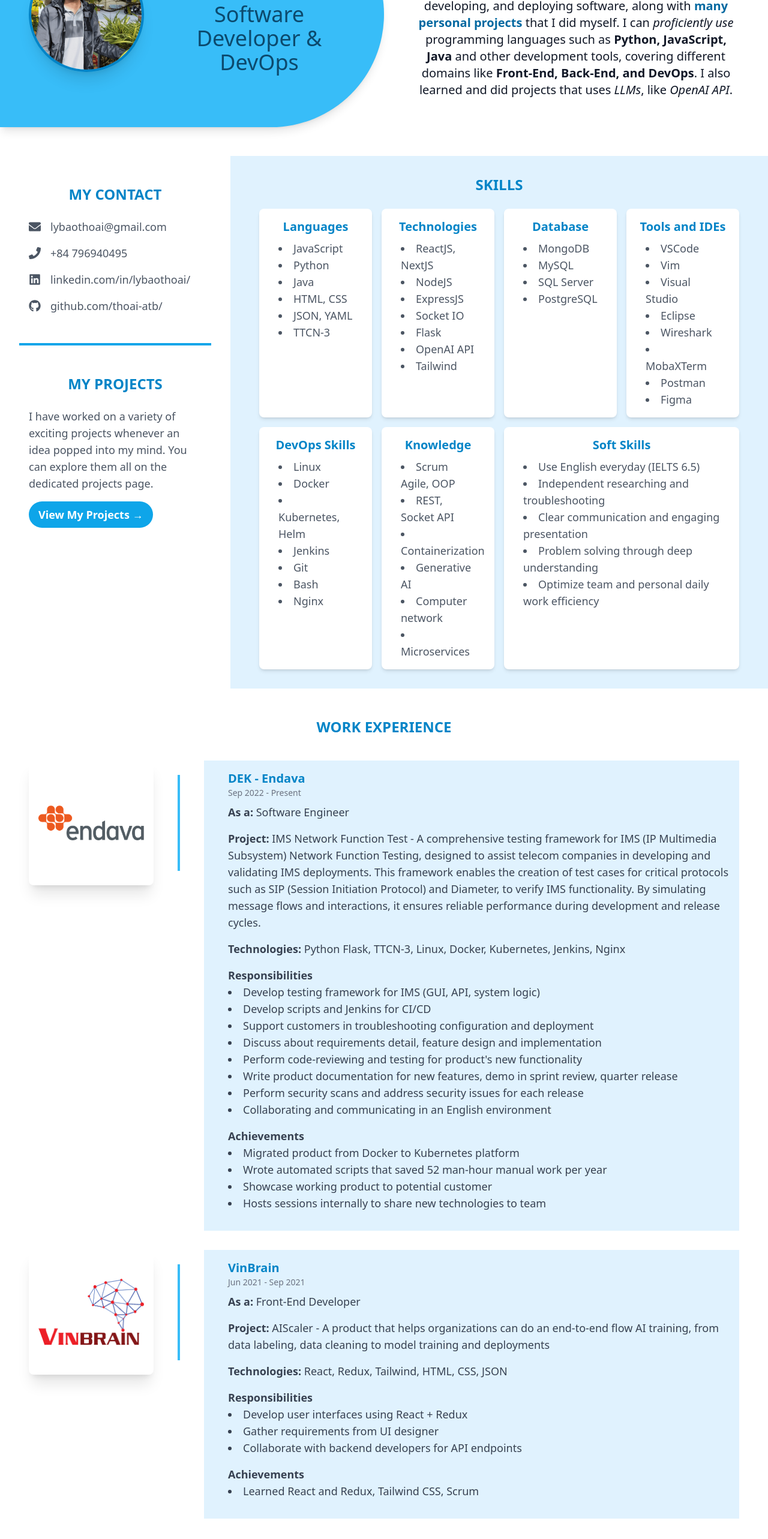
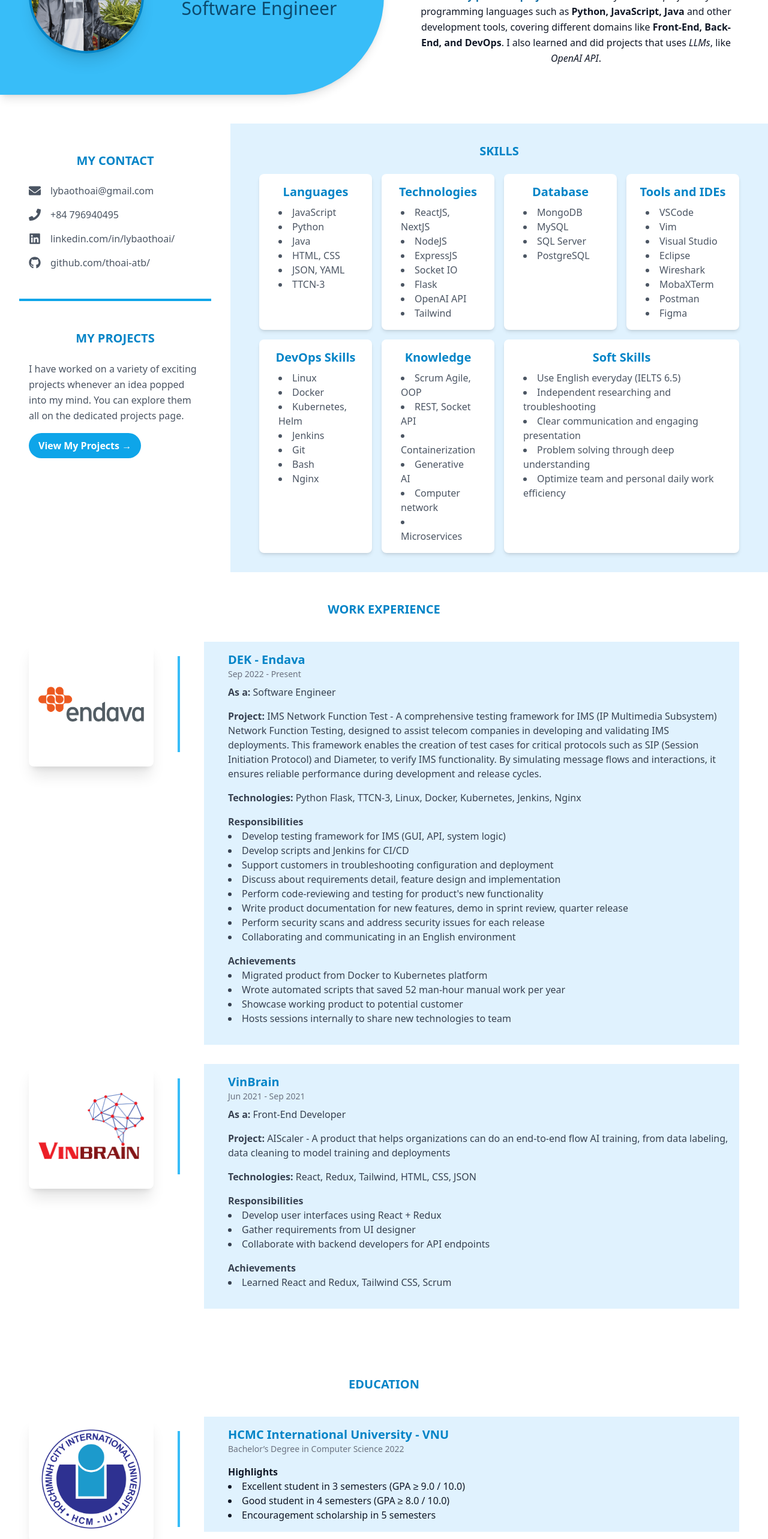
Before and after one commit to thoai-atb/about-me, a Next.js app: page / in a window 1280 px wide. Shown: the part 220-2786 px from the top of the page at 60% size. Built offline with nearby package versions, Linux system fonts and the light colour scheme.

Commit message:
Responsive for medium laptop

```diff
--- a/app/components/ContactSection.tsx
+++ b/app/components/ContactSection.tsx
@@ -2,7 +2,7 @@ import { FaGithub, FaLinkedin, FaEnvelope, FaPhone } from "react-icons/fa";
 
 const ContactSection = () => {
   return (
-    <div className="flex flex-col text-base md:text-lg items-start space-y-4">
+    <div className="flex flex-col text-base items-start space-y-4">
       {/* Email */}
       <a
         href="mailto:lybaothoai@gmail.com"
--- a/app/components/Navigation.tsx
+++ b/app/components/Navigation.tsx
@@ -14,7 +14,7 @@ export default function Navigation() {
           <Link
             key={item.name}
             href={item.href}
-            className={`text-xs md:text-base uppercase font-semibold text-black ${item.theme} cursor-pointer transition-colors duration-300`}
+            className={`text-xs uppercase font-semibold text-black ${item.theme} cursor-pointer transition-colors duration-300`}
           >
             {item.name}
           </Link>
--- a/app/components/Section.tsx
+++ b/app/components/Section.tsx
@@ -15,8 +15,8 @@ const Section: React.FC<SectionProps> = ({
 }) => {
   return (
     <section className={`px-4 md:px-12 py-12 ${className} text-center animate-in fade-in-0 duration-1000`}>
-      <h2 className={`text-2xl font-bold uppercase text-primary-600`}>{title}</h2>
-      <div className={`mt-6 text-base md:text-2xl ${contentClassName} leading-relaxed`}>{children}</div>
+      <h2 className={`text-xl font-bold uppercase text-primary-600`}>{title}</h2>
+      <div className={`mt-6 text-base ${contentClassName} leading-relaxed`}>{children}</div>
     </section>
   );
 };
--- a/app/components/SkillCell.tsx
+++ b/app/components/SkillCell.tsx
@@ -12,7 +12,7 @@ const SkillCell: React.FC<SkillCellProps> = ({ title, skills, className }) => {
       <h3 className="text-xl font-semibold text-primary-600 mb-2 md:hover:text-primary-500 transition-colors duration-300">
         {title}
       </h3>
-      <ul className="px-4 text-left text-base md:text-lg list-disc list-inside text-gray-600">
+      <ul className="px-4 text-left text-base list-disc list-inside text-gray-600">
         {skills.map((skill, index) => (
           <li
             key={index}
--- a/app/components/WorkSection.tsx
+++ b/app/components/WorkSection.tsx
@@ -65,19 +65,19 @@ const WorkSection: React.FC = () => {
               {work.companyName}
             </h3>
             <div className="text-sm text-gray-500 mb-2">{work.period}</div>
-            <div className="text-gray-700 mb-4 text-base md:text-lg">
+            <div className="text-gray-700 mb-4 text-base">
               <strong>As a: </strong>
               {work.jobTitle}
             </div>
-            <div className="text-gray-700 mb-4 text-base md:text-lg">
+            <div className="text-gray-700 mb-4 text-base">
               <strong>Project: </strong>
               {work.project} - {work.projectDescription}
             </div>
-            <div className="text-gray-700 mb-4 text-base md:text-lg">
+            <div className="text-gray-700 mb-4 text-base">
               <strong>Technologies: </strong>
               {work.technologies}
             </div>
-            <div className="text-gray-700 mb-4 text-base md:text-lg">
+            <div className="text-gray-700 mb-4 text-base">
               <strong>Responsibilities</strong>
               <ul className="list-disc list-inside">
                 {work.responsibilities.map((item, id) => (
@@ -90,7 +90,7 @@ const WorkSection: React.FC = () => {
                 ))}
               </ul>
             </div>
-            <div className="text-gray-700 mb-4 text-base md:text-lg">
+            <div className="text-gray-700 mb-4 text-base">
               <strong>Achievements</strong>
               <ul className="list-disc list-inside">
                 {work.achievements.map((item, id) => (
--- a/app/others/page.tsx
+++ b/app/others/page.tsx
@@ -75,14 +75,14 @@ export default function Others() {
     <div className="min-h-screen bg-white font-sans">
       <Navigation />
       <div className="flex justify-center">
-        <div className="bg-tertiary-400 w-full md:w-auto md:rounded-full md:mx-8 mb-8 text-tertiary-900 text-4xl font-thin text-center px-4 md:px-20 py-4 slide-in-from-right-10 duration-1000 animate-in">
+        <div className="bg-tertiary-400 w-full md:w-auto md:rounded-full md:mx-8 mb-8 text-tertiary-900 text-3xl font-thin text-center px-4 md:px-20 py-4 slide-in-from-right-10 duration-1000 animate-in">
           <span>Other </span>
           <span className="text-white">things</span>
           <span> that I do</span>
         </div>
       </div>
       <div className="bg-white">
-        <div className="max-w-screen-lg mx-auto bg-white border-tertiary-500">
+        <div className="lg:max-w-screen-md xl:max-w-screen-lg mx-auto bg-white border-tertiary-500">
           {items.map((item, index) => (
             <div key={index}>
               <ItemCard
--- a/app/page.tsx
+++ b/app/page.tsx
@@ -13,25 +13,25 @@ export default function Home() {
 
       {/* Hero Section */}
       <div className="flex bg-white pb-12 flex-col lg:flex-row">
-        <div className="flex-1 relative flex flex-col md:flex-row items-center px-4 md:px-12 py-12 bg-primary-400 shadow-lg lg:rounded-r-full slide-in-from-left-10 duration-1000 animate-in">
+        <div className="flex-1 relative flex flex-col md:flex-row items-center px-4 md:px-12 lg:px-4 xl:px-12 py-12 bg-primary-400 shadow-lg lg:rounded-r-3xl xl:rounded-r-full slide-in-from-left-10 duration-1000 animate-in">
           <BasePathImage
             className="rounded-full w-48 h-48 border-4 border-primary-600 shadow-xl"
             src={`/thoai.png`}
             alt="Thoai"
             priority
           />
-          <div className="text-center text-primary-900 text-3xl md:text-4xl mt-6 md:mt-0 md:ml-8 leading-snug font-thin">
-            Hi, I am <span className="text-white">Ly Bao Thoai</span>. <br />
-            Software Developer & DevOps
+          <div className="text-center text-primary-900 text-3xl mt-6 md:mt-0 md:ml-8 lg:ml-4 xl:ml-8 leading-snug font-thin">
+            Hi, I am <br className="hidden lg:block xl:hidden"/><span className="text-white">Ly Bao Thoai</span>,
+            <br className="block xl:hidden"/> <div className="inline-block">Software Engineer</div>
           </div>
         </div>
         {/* Introduction Section */}
         <Section
           title="About Me"
           className="bg-white flex-1 duration-1000"
-          contentClassName="text-base md:text-xl"
+          contentClassName="text-base"
         >
-          I am a passionate Software Developer and DevOps with{" "}
+          I am a passionate Software Engineer with{" "}
           <strong>2+ years of working experience</strong> in designing,
           developing, and deploying software, along with{" "}
           <a
@@ -47,7 +47,7 @@ export default function Home() {
           did projects that uses <i>LLMs</i>, like <i>OpenAI API</i>.
         </Section>
       </div>
-      <hr className="block md:hidden border-2"></hr>
+      <hr className="block lg:hidden border-2"></hr>
       <div className="flex flex-col xl:flex-row">
         <div className="flex flex-col md:flex-row xl:flex-col items-center bg-white">
           {/* Contact Section */}
@@ -63,7 +63,7 @@ export default function Home() {
           <Section
             title="My Projects"
             className="xl:w-96 bg-white duration-2000"
-            contentClassName="px-4 md:px-0 md:text-lg text-left"
+            contentClassName="px-4 md:px-0 text-left"
           >
             <p className="text-gray-600">
               I have worked on a variety of exciting projects whenever an idea
@@ -99,23 +99,25 @@ export default function Home() {
       {/* Education Section */}
       <Section
         title="Education"
-        className="flex-1 bg-primary-100 max-w-screen-lg mx-auto duration-3000"
+        className="flex-1 bg-white mx-auto duration-3000"
         contentClassName="text-center flex justify-center"
       >
-        <div className="max-w-screen-md flex flex-col md:flex-row items-center gap-10 w-full text-base md:text-lg">
+        <div className="flex max-w-screen-xl w-full flex-col items-center md:items-start lg:flex-row gap-4 py-4 group">
           <BasePathImage
-            className="w-40 h-40"
+            className="w-52 h-52 bg-white shadow-xl p-4 rounded-lg object-contain transition-shadow duration-500 group-hover:shadow-2xl"
             alt="HCMIU"
             src="/hcmiu_logo.png"
           ></BasePathImage>
-          <div className="flex-col items-start">
-            <h3 className="pl-8 text-xl text-left text-primary-800 font-bold">
+          <div className="h-0 w-0 lg:h-40 lg:w-0 lg:m-6 lg:border-2 border-primary-400 slide-in-from-top-10 fade-in-0 duration-500 animate-in group-hover:scale-y-125" />
+          <div className="flex-1 text-left p-4 pl-10 text-base bg-primary-100 duration-500 w-full">
+            <h3 className="text-xl font-semibold text-primary-600">
               HCMC International University - VNU
             </h3>
-            <div className="pl-8 text-sm text-left text-gray-500 mb-4">
+            <div className="text-sm text-gray-500 mb-4">
               Bachelor’s Degree in Computer Science 2022
             </div>
-            <ul className="list-disc text-base md:text-lg list-inside text-left pl-8">
+            <strong className="mb-2">Highlights</strong>
+            <ul className="list-disc list-inside">
               <li className="md:hover:text-primary-600 md:hover:translate-x-1 transition-transform duration-300">
                 Excellent student in 3 semesters (GPA ≥ 9.0 / 10.0)
               </li>
--- a/app/projects/components/ProjectBlog.tsx
+++ b/app/projects/components/ProjectBlog.tsx
@@ -14,7 +14,7 @@ const ProjectBlog = forwardRef<HTMLDivElement | null, ProjectBlogProps>(
     return (
       <div
         ref={ref}
-        className="rounded-lg text-base md:text-lg mb-12 animate-in fade-in-0 duration-1000"
+        className="rounded-lg text-base mb-12 animate-in fade-in-0 duration-1000"
       >
         <hr className="border-2 border-secondary-500 mb-12 mx-12"></hr>
         <div className=" bg-secondary-100 p-4 rounded mb-4">
--- a/app/projects/components/ProjectNavigationPane.tsx
+++ b/app/projects/components/ProjectNavigationPane.tsx
@@ -14,7 +14,7 @@ const ProjectNavigationPane: React.FC<ProjectNavigationPaneProps> = ({
   onProjectClick,
 }) => {
   return (
-    <div className="sticky hidden xl:block left-4 top-4 w-96 p-4 h-5/6 bg-secondary-100 overflow-x-hidden transition-all animate-in slide-in-from-left-5 duration-500 overflow-y-auto scroll-hidden">
+    <div className="sticky hidden lg:block left-4 top-4 w-80 p-4 h-5/6 bg-secondary-100 overflow-x-hidden transition-all animate-in slide-in-from-left-5 duration-500 overflow-y-auto scroll-hidden">
       <h2 className="text-2xl font-thin text-secondary-900 mb-2 uppercase">
         Project List
       </h2>
@@ -23,7 +23,7 @@ const ProjectNavigationPane: React.FC<ProjectNavigationPaneProps> = ({
           <div key={index}>
             <li
               key={index}
-              className={`relative p-4 ml-4 h-14 text-lg flex items-center gap-4 rounded-lg cursor-pointer transition-all duration-100 ${
+              className={`relative p-4 ml-4 h-14 text-base flex items-center gap-4 rounded-lg cursor-pointer transition-all duration-100 ${
                 activeIndex === index
                   ? "text-secondary-600 font-bold"
                   : "text-secondary-900"
--- a/app/projects/page.tsx
+++ b/app/projects/page.tsx
@@ -56,7 +56,7 @@ export default function Projects() {
     <div className="min-h-screen bg-white font-sans">
       <Navigation />
       <div className="flex justify-center">
-        <div className="bg-secondary-400 w-full md:rounded-full md:mx-8 mb-8 text-secondary-900 text-4xl font-thin text-center px-8 py-4 slide-in-from-right-10 duration-1000 animate-in">
+        <div className="bg-secondary-400 w-full md:rounded-full md:mx-8 mb-8 text-secondary-900 text-3xl font-thin text-center px-8 py-4 slide-in-from-right-10 duration-1000 animate-in">
           <span>Welcome to my </span>
           <span className="text-white">Personal Projects</span>
         </div>
@@ -74,7 +74,7 @@ export default function Projects() {
             }}
           />
 
-          <div className="mx-auto xl:mx-0 max-w-full md:max-w-screen-md 2xl:max-w-screen-lg">
+          <div className="mx-auto xl:mx-0 max-w-full md:max-w-screen-md lg:max-w-screen-sm xl:max-w-screen-lg">
             {/* sort project data by timestamp */}
             {projectData
               .sort((a, b) => b.rating - a.rating)
--- a/app/projects/projects/ollDistribution.ts
+++ b/app/projects/projects/ollDistribution.ts
@@ -2,7 +2,7 @@ import { Technology } from "../components/TechnologyIcon";
 import { ProjectItem } from "../projectItem";
 
 const projectItem: ProjectItem = {
-  title: "Rubik's Cube OLL Distribution",
+  title: "Rubik's Cube OLL Probability",
   description:
     'I can solve a Rubiks cube less than 20 seconds, but one thing I still wonder is that, "How often will the case with checker board pattern appear?". So I made this program to calculate how likely we see OLL cases when solving a Rubik\'s cube using the CFOP method.',
   rating: 2.5,
```
